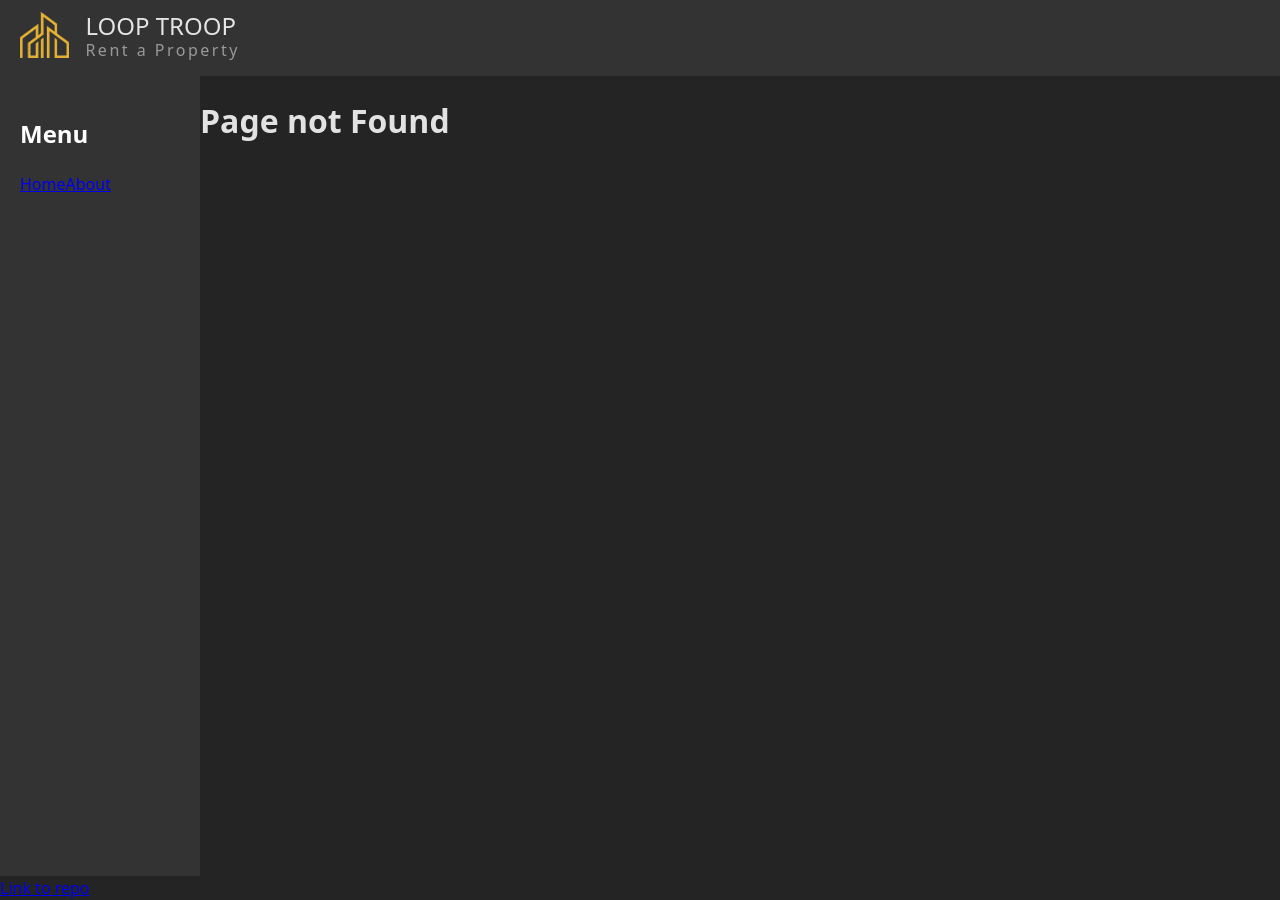
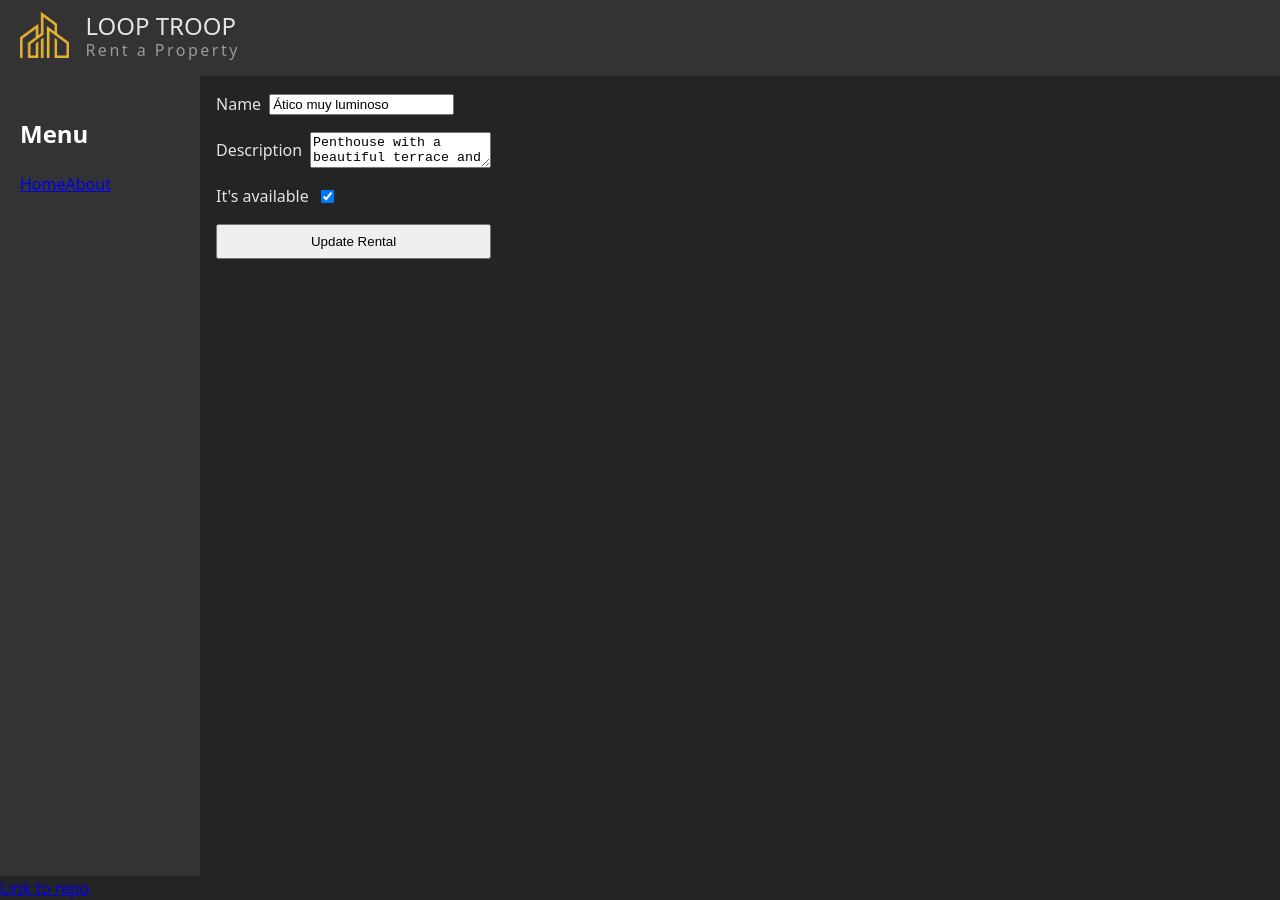
Before and after one commit to Horrusius/mini-project-react-app, a React (Vite) app: page /rentals/100411/edit in a window 1280 px wide. Before the commit this address had no page. Built offline with nearby package versions, Linux system fonts and the light colour scheme.

Commit message:
feat: Edit page

```diff
--- a/src/App.jsx
+++ b/src/App.jsx
@@ -5,6 +5,7 @@ import Footer from './components/Footer'
 import Sidebar from './components/Sidebar'
 import Dashboard from './pages/Dashboard'
 import RentalDetails from './pages/RentalDetails'
+import EditRental from "./pages/EditRental";
 import About from './pages/About'
 import NotFound from './pages/NotFound'
 
@@ -35,6 +36,13 @@ function App() {
     setRentals(newList);
   }
 
+  const editRental = (editRentalDetails) => {
+    const newList = rentals.map((rental) =>
+      rental.id === editRentalDetails.id ? { ...rental, ...editRentalDetails } : rental
+    );
+    setRentals(newList);
+  }
+
   const deleteRentalItem = (locationId) => {
     const newRentalList = rentals.filter((location) => location.id !== locationId);
     setRentals(newRentalList);
@@ -49,13 +57,17 @@ function App() {
         <Routes>
           <Route
             path="/"
-            element={<Dashboard rentalsArr={rentals} onDelete={deleteRentalItem} createRental={createRental}/>}
+            element={<Dashboard rentalsArr={rentals} onDelete={deleteRentalItem} createRental={createRental} editRental={editRental} />}
           />
           <Route path="/about" element={<About />} />
 
           <Route
             path="/rentals/:rentalId"
             element={<RentalDetails rentalArr={rentals} />}
+          />
+          <Route
+            path="/rentals/:rentalId/edit"
+            element={<EditRental rentalArr={rentals} editRental={editRental} />}
           />
           <Route path="*" element={<NotFound />} />
         </Routes>
--- a/src/components/CreateRental.jsx
+++ b/src/components/CreateRental.jsx
@@ -35,7 +35,7 @@ function CreateRental(props) {
                     />
                 </label>
                 <label>Description
-                    <input
+                    <textarea
                         type="textarea"
                         name="description"
                         placeholder="Enter the description of Rental"
@@ -50,7 +50,7 @@ function CreateRental(props) {
                         type="checkbox"
                         id="available"
                         name="available"
-                        value={availability}
+                        checked={availability}
                         onChange={(e) => { setAvailability(e.target.value) }}
                     />
                 </label>
--- a/src/components/RentalCard.jsx
+++ b/src/components/RentalCard.jsx
@@ -9,6 +9,9 @@ function RentalCard(props) {
       <Link to={`/rentals/${props.rental.id}`}>
         <button>More Details</button>
       </Link>
+      <Link to={`/rentals/${props.rental.id}/edit`}>
+        <button>Edit</button>
+      </Link>
     </article>
   );
 }
--- a/src/pages/Dashboard.jsx
+++ b/src/pages/Dashboard.jsx
@@ -1,12 +1,13 @@
 import RentalList from "../components/RentalList";
 import CreateRental from "../components/CreateRental";
+import EditRental from "./EditRental";
 
-function Dashboard({ rentalsArr, onDelete, createRental }) {
+function Dashboard({ rentalsArr, onDelete, createRental, editRental }) {
   return (
     <div>
       <h1>This is the Dashboard</h1>
-        <CreateRental createRental={createRental}/>
-        <RentalList rentalsArr={rentalsArr} onDelete={onDelete} />
+      <CreateRental createRental={createRental} />
+      <RentalList rentalsArr={rentalsArr} onDelete={onDelete} editRental={editRental} />
     </div>
   );
 }
--- /dev/null
+++ b/src/pages/EditRental.jsx
@@ -0,0 +1,65 @@
+import { useState } from "react";
+import { useParams, useNavigate } from "react-router-dom";
+
+function EditRental(props) {
+    const { rentalId } = useParams();
+    const navigate = useNavigate();
+
+    const rental = props.rentalArr.find((rentalObj) => rentalObj.id === parseInt(rentalId));
+
+    const [name, setName] = useState(rental ? rental.name : "");
+    const [description, setDescription] = useState(rental ? rental.description : "");
+    const [availability, setAvailability] = useState(rental ? rental.has_availability : false);
+
+    const handleSubmit = (e) => {
+        e.preventDefault();
+
+        const updatedRental = {
+            id: rental.id,
+            name,
+            description,
+            has_availability: availability,
+        };
+
+        props.editRental(updatedRental);
+
+        navigate('/');
+    };
+
+    return (
+        <section>
+            <form id="form" onSubmit={handleSubmit}>
+                <label>Name
+                    <input
+                        type="text"
+                        name="title"
+                        placeholder="Enter the title of Rental"
+                        value={name}
+                        onChange={(e) => setName(e.target.value)}
+                    />
+                </label>
+                <label>Description
+                    <textarea
+                        name="description"
+                        placeholder="Enter the description of Rental"
+                        value={description}
+                        onChange={(e) => setDescription(e.target.value)}
+                    />
+                </label>
+
+                <label>It's available
+                    <input
+                        type="checkbox"
+                        name="available"
+                        checked={availability}
+                        onChange={(e) => setAvailability(e.target.checked)}
+                    />
+                </label>
+
+                <button>Update Rental</button>
+            </form>
+        </section>
+    );
+}
+
+export default EditRental;
--- a/src/pages/RentalDetails.jsx
+++ b/src/pages/RentalDetails.jsx
@@ -4,7 +4,7 @@ function RentalDetails (props) {
 
     const { rentalId } = useParams();
 
-    const rental = props.rentalArr.find((rentalObj, i, arr) => {
+    const rental = props.rentalArr.find((rentalObj) => {
         return rentalObj.id === parseInt(rentalId);
     });
 
```
Also changed, not shown: src/components/UpdateRental.jsx (deleted). Lines whose indentation alone changed are shown as unchanged.
